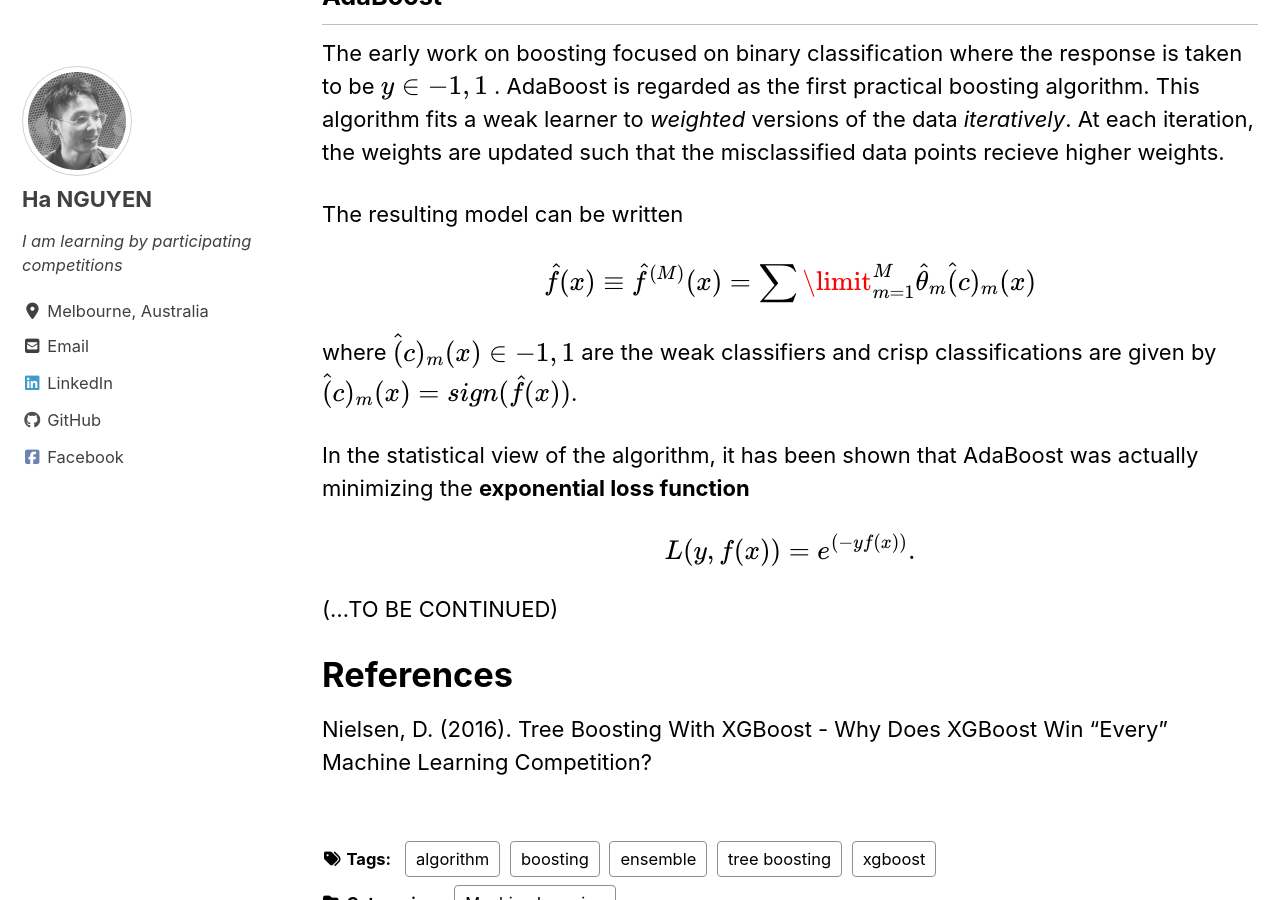
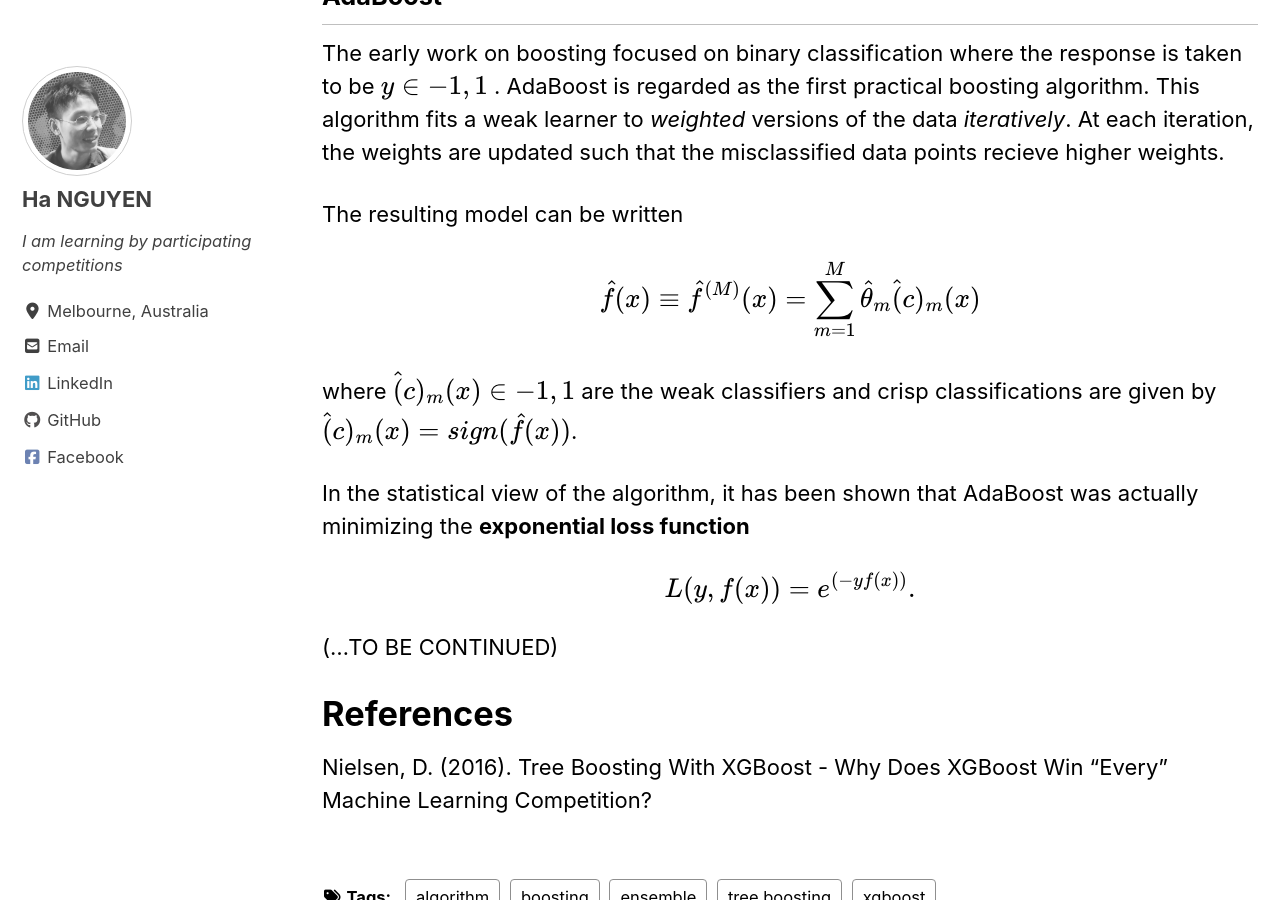
Before and after one commit to datasciblog/datasciblog.github.io, a Jekyll site: the page built from _posts/2020-02-26-tree-boosting-03.md, in a window 1280 px wide and 900 px high, scrolled down 5454 px. Built offline with Jekyll 4.4.1, drawn with Linux system fonts in a browser that asks for light colours; cached includes are drawn as plain includes; nearby versions of some CDN libraries; formulas are drawn with MathJax 3.

Commit message:
Update 2020-02-26-tree-boosting-03.md

```diff
--- a/_posts/2020-02-26-tree-boosting-03.md
+++ b/_posts/2020-02-26-tree-boosting-03.md
@@ -131,7 +131,7 @@ The early work on boosting focused on binary classification where the response i
 
 The resulting model can be written
 
-$$\hat{f}(x) ≡ \hat{f}^{(M)}(x) = \sum\limit_{m=1}^M \hat{\theta}_m \hat(c)_m(x)$$
+$$\hat{f}(x) ≡ \hat{f}^{(M)}(x) = \sum\limits_{m=1}^M \hat{\theta}_m \hat(c)_m(x)$$
 
 where $\hat(c)_m(x) \in \{ −1, 1 \}$ are the weak classifiers and crisp classifications are given by $\hat(c)_m(x) = sign(\hat{f}(x))$.
 
```
